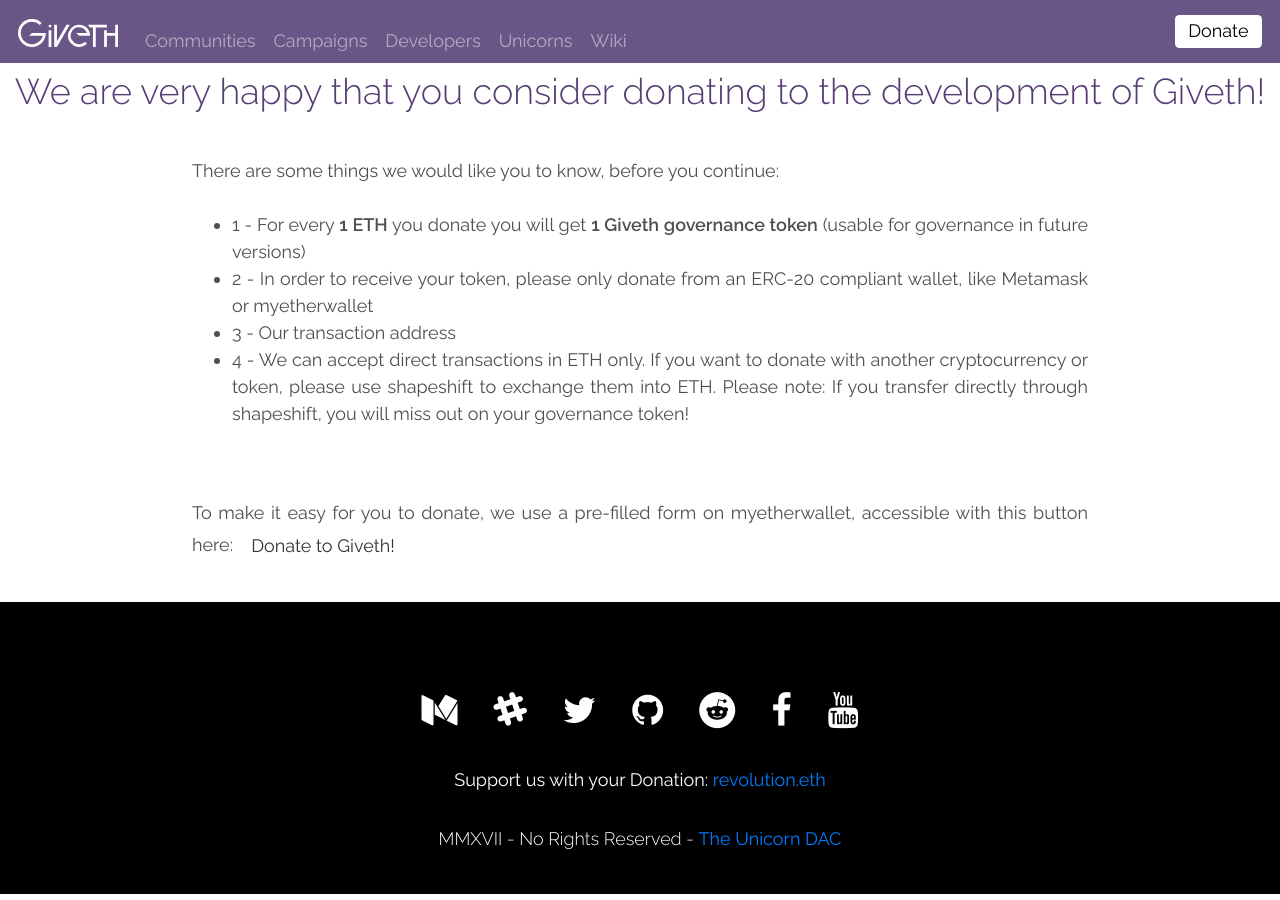
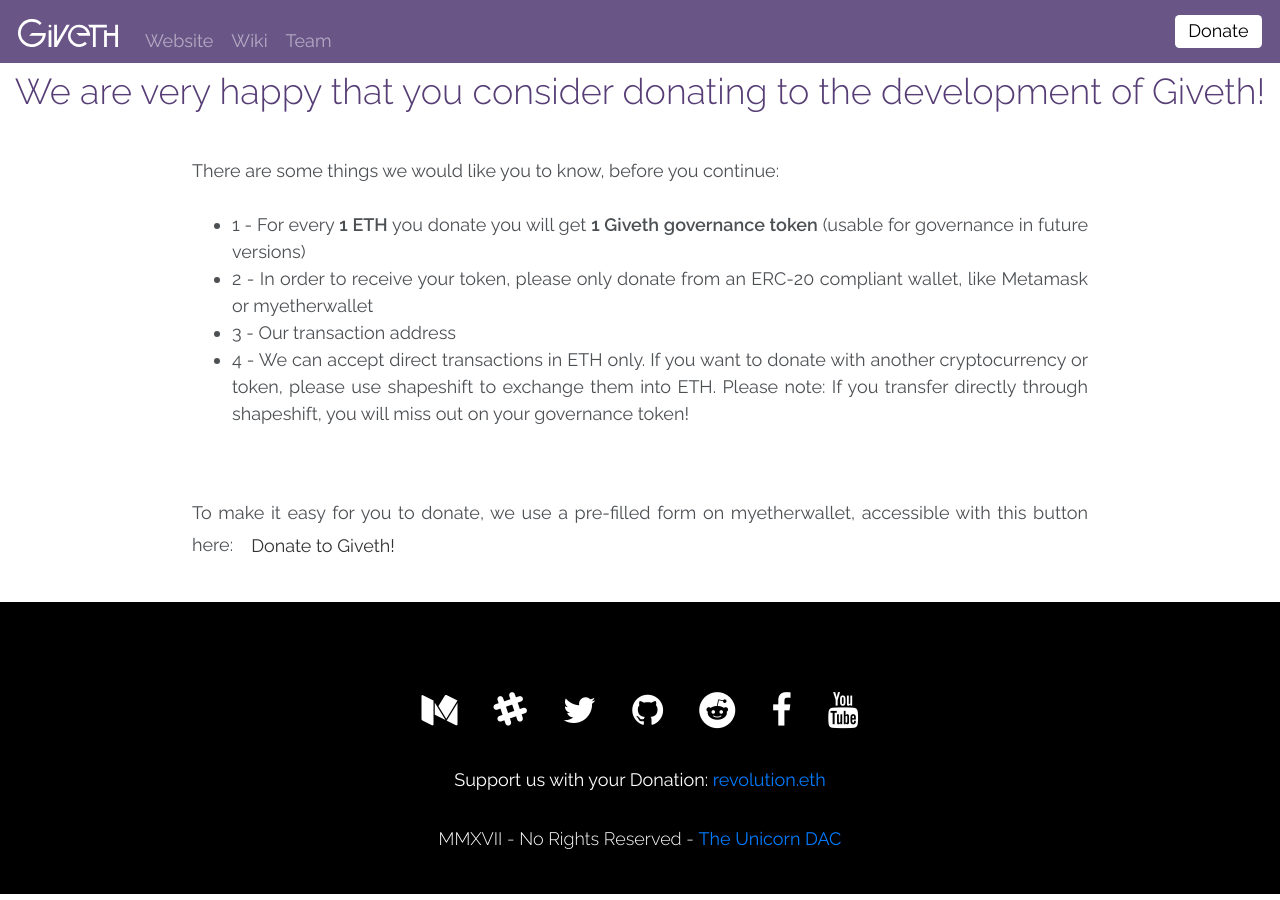
Before and after one commit to Giveth/website, a Jekyll site: the page built from donate/index.html, in a window 1280 px wide. Built offline with Jekyll 4.4.1, drawn with Linux system fonts in a browser that asks for light colours; nearby versions of some CDN libraries; a script that is not in the unit is left out.

Commit message:
new onboarding candidate for join.giveth.io

```diff
--- a/_includes/header-minisites.html
+++ b/_includes/header-minisites.html
@@ -9,19 +9,13 @@
       <div class="collapse navbar-collapse" id="navbarSupportedContent">
         <ul class="navbar-nav mr-auto">
           <li class="nav-item">
-            <a class="nav-link" href="#communities">Communities</a>
-          </li>
-          <li class="nav-item">
-            <a class="nav-link" href="#campaigns">Campaigns</a>
-          </li>
-          <li class="nav-item">
-            <a class="nav-link" href="#developers-corner">Developers</a>
-          </li>
-          <li class="nav-item">
-            <a class="nav-link" href="#unicorn-dac">Unicorns</a>
+            <a class="nav-link" href="https://giveth.io">Website</a>
           </li>
           <li class="nav-item">
             <a class="nav-link" href="https://wiki.giveth.io">Wiki</a>
+          </li>
+          <li class="nav-item">
+            <a class="nav-link" href="https://giveth.io/world/">Team</a>
           </li>
 <!--
           <li class="nav-item active">
--- /dev/null
+++ b/css/join.scss
@@ -0,0 +1,120 @@
+---
+# Only the main Sass file needs front matter (the dashes are enough)
+---
+* {
+  max-width: 100%;
+}
+
+@mixin boxShadow($colour, $length){
+  $value: ();
+  @for $i from 1 through $length{
+    $px: $i + px;
+    $shadow: $px $px $colour;
+    $value: append($value, $shadow, comma)
+
+  }
+  text-shadow: $value;
+}
+
+#join {
+  padding-top: 15vh;
+}
+
+body{
+  background-color: #2C1A54;
+}
+
+h3 {
+  font-family: 'Raleway', sans-serif;
+  font-size: 3rem;
+  font-weight: 900;
+  color: #fff255;
+}
+
+h2{
+  font-family: 'Raleway', sans-serif;
+  font-size: 5rem;
+  font-weight: 900;
+  color: white;
+  text-align: left;
+  @include boxShadow(#1fefff, 1000);
+
+  @media (max-width: 650px) {
+    font-size: 3rem;
+  }
+}
+
+h2:nth-child(2){
+  color: white;
+  @include boxShadow(#44d4bf, 1000);
+}
+
+h2:last-child{
+  color: white;
+  @include boxShadow(#fdb1b9, 1000)
+}
+
+p {
+  padding: 1rem;
+  color: white;
+}
+
+.btn-warning {
+  text-align: center;
+  background-color: #fff255;
+  border-color:  #fff255;
+}
+
+.join.column {
+  padding-top: 10vh;
+}
+
+/* Section */
+.section {
+  clear: both;
+  margin: 0px;
+  padding: 0px;
+}
+/* Column */
+.col {
+  display: block;
+  float:left;
+  margin: 1% 0 1% 1.6%;
+}
+.col:first-child { margin-left: 0 !important; }
+
+/* Row */
+.row:before,
+.row:after { content:""; display:table; }
+.row:after { clear:both;}
+.row { zoom:1; /* For IE 6/7 */ }
+
+/* Grid */
+.grid_1_of_2{ width: 49.2% }
+.grid_2_of_2{ width: 100% }
+
+/* Full Width below 768 pixels */
+@media only screen and (max-width: 768px) {
+  .col {  margin: 1% 0 1% 0%; }
+  [class*='grid_'] { width: 100%; }
+}
+
+.color-black {
+  color: black;
+}
+
+.color-green {
+  color: #44d4bf;
+}
+
+.color-red {
+  color: #fdb1b9;
+}
+
+.color-yellow {
+  color: #fff255;
+}
+
+#footer {
+  background-color: #2C1A54;
+}
--- a/css/main.scss
+++ b/css/main.scss
@@ -6,6 +6,7 @@
 #header {
   .navbar {
     background-color: rgba(44, 13, 84, 0.7) !important;
+    max-width: 100%;
   }
 
   .btn-secondary {
@@ -163,6 +164,8 @@
 }
 
 #footer {
+  background-color: black;
+
   padding-top: 4rem;
   padding-bottom: 2rem;
   text-align: center;
--- a/index.html
+++ b/index.html
@@ -247,9 +247,9 @@
     <img src="/assets/giveth-dac-dark.png" class="unicorn-logo" alt="Giveth DAC logo">
   </div>
   <div class="flex-column d-flex unicorn-dac-column">
-      <h2 class="padding-top align-middle color-black">Unicorn DAC</h2>
+      <h2 class="padding-top align-middle color-black">Giveth DAC</h2>
       <div class="text-block align-middle align-self-center text-bold padding-top">
-        Giveth's DApp (Donation Application) is being developed by the Unicorn DAC (Decentralized Altruistic Community). We are a community-led project and will not derive any direct profit from the platform. We strive to model the DAC concept as one of the first non-profit blockchain based entities.
+        Giveth's DApp (Donation Application) is being developed by the Giveth DAC (Decentralized Altruistic Community). We are a community-led project and will not derive any direct profit from the platform. We strive to model the DAC concept as one of the first non-profit blockchain based entities.
       <a href="https://wiki.giveth.io/dac/about/" class="color-yellow"> Learn more...</a>
       </div>
       <div class="row d-flex justify-content-center margin-top">
```
Also changed, not shown: _includes/footer-join.html (added, +47 -0 lines), _includes/head-join.html (added, +28 -0 lines), _layouts/join.html (added, +26 -0 lines), join/index.html (added, +42 -0 lines).
